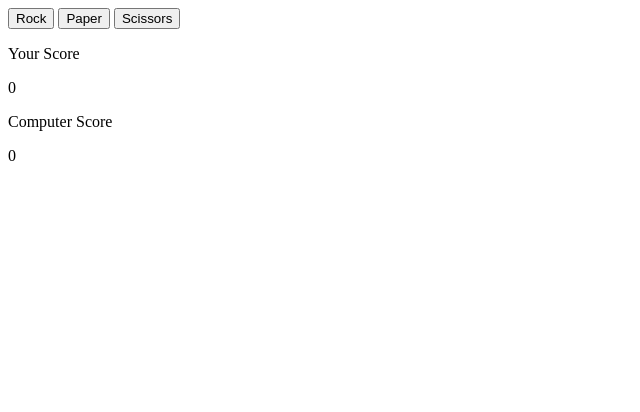
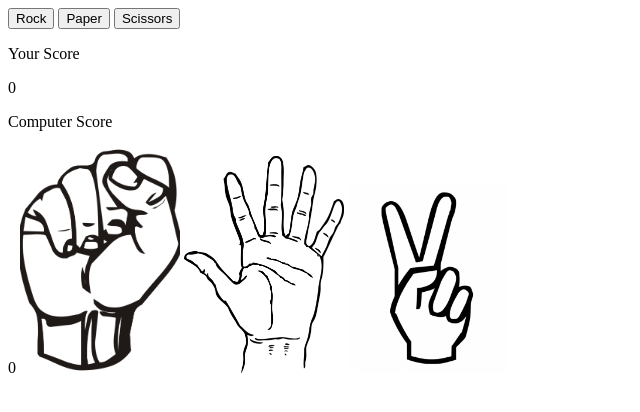
Before and after one commit to tyrone-code/RockPaperScissors, a plain HTML site: page rpsGameTest.html in a window 1280 px wide. Shown: the whole page, without its empty margins (0-640 px from the left). Drawn offline with Linux system fonts and the light colour scheme.

Commit message:
added images rock,paper scissors

```diff
--- a/rpsGameTest.html
+++ b/rpsGameTest.html
@@ -16,6 +16,10 @@
 <!---------------------------------------Test-------------------------->
 <p>Your Score</p><span id="userPoints">0</span>
 <p>Computer Score</p><span id="computerPoints">0</span>
+<img src="images/rock.png" style="width:10rem">
+<img src="images/paper.png" style="width:10rem">
+<img src="images/scissors.png" style="width:10rem">
+
 <script src="rpsGameTest.js"></script>
 </body>
 
```
Also changed, not shown: images/paper.png (added), images/rock.png (added), images/scissors.png (added).
